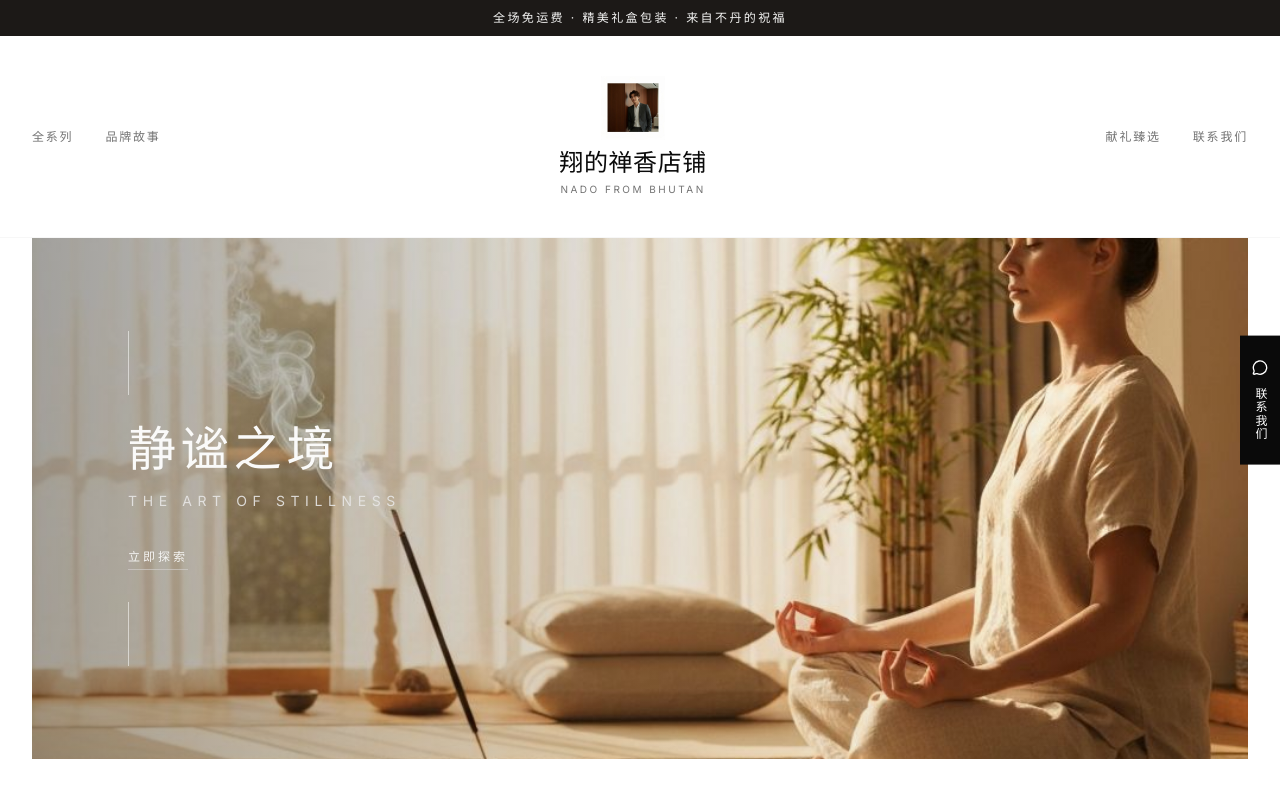
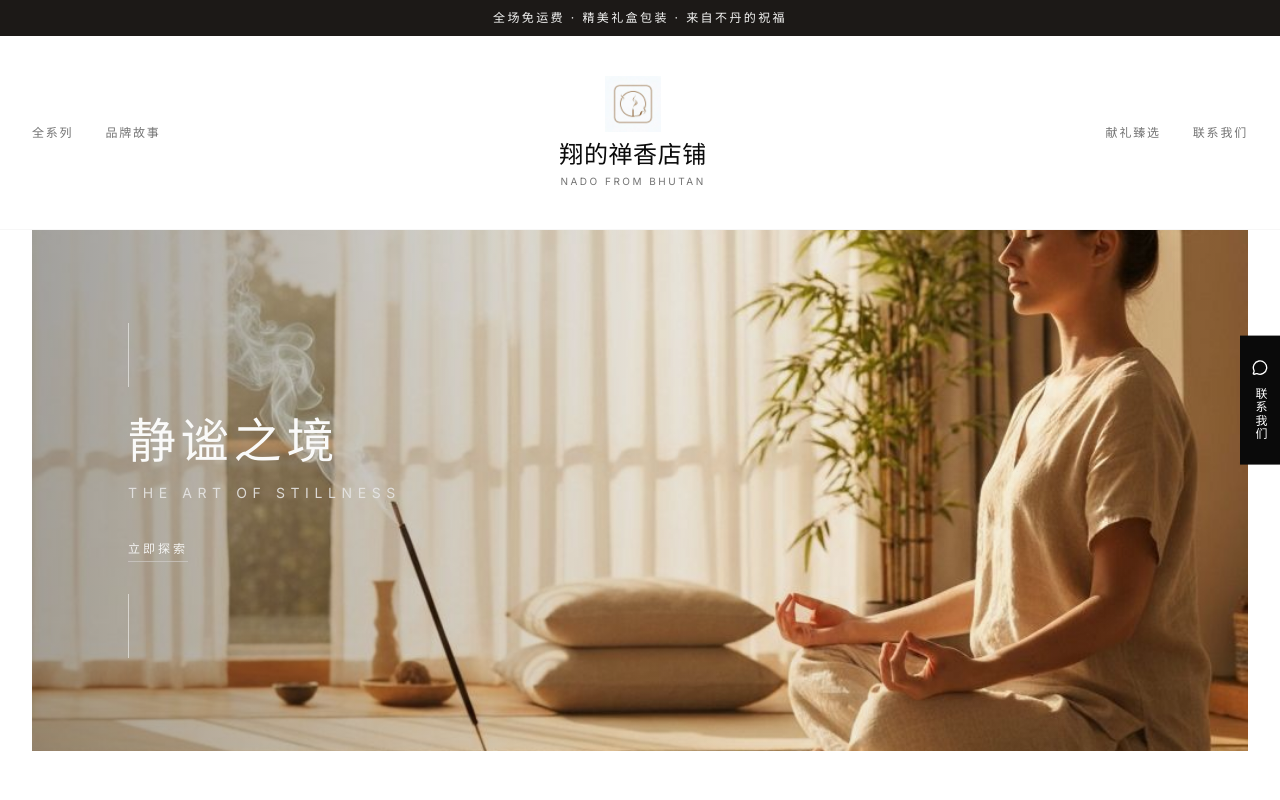
Before and after one commit to zengchao304/incense-Bhutan-v0, a Next.js app: page / in a window 1280 px wide. Shown: the top 800 px of the page. Built offline with nearby package versions, Linux system fonts and the light colour scheme.

Commit message:
feat: update header logo to use icons with mode switching
Replace header logo with icons and implement dark/light mode
switching for better visibility and contrast.

```diff
--- a/components/header.tsx
+++ b/components/header.tsx
@@ -44,13 +44,22 @@ export function Header() {
 
           {/* Logo */}
           <div className="text-center flex-1 md:flex-none flex flex-col items-center">
-            <div className="relative w-12 h-12 md:w-14 md:h-14 lg:w-16 lg:h-16 mb-2">
+            <div className="relative w-10 h-10 md:w-12 md:h-12 lg:w-14 lg:h-14 mb-2">
+              {/* Light mode logo */}
               <Image
-                src="/images/logo.jpg"
+                src="/icon-light-32x32.jpg"
                 alt="翔的禅香店铺 Logo"
                 fill
-                className="object-contain"
-                sizes="64px"
+                className="object-contain dark:hidden"
+                sizes="56px"
+              />
+              {/* Dark mode logo */}
+              <Image
+                src="/icon-dark-32x32.jpg"
+                alt="翔的禅香店铺 Logo"
+                fill
+                className="object-contain hidden dark:block"
+                sizes="56px"
               />
             </div>
             <h1 className="font-serif text-lg md:text-xl lg:text-2xl font-medium tracking-wide text-foreground">
```
